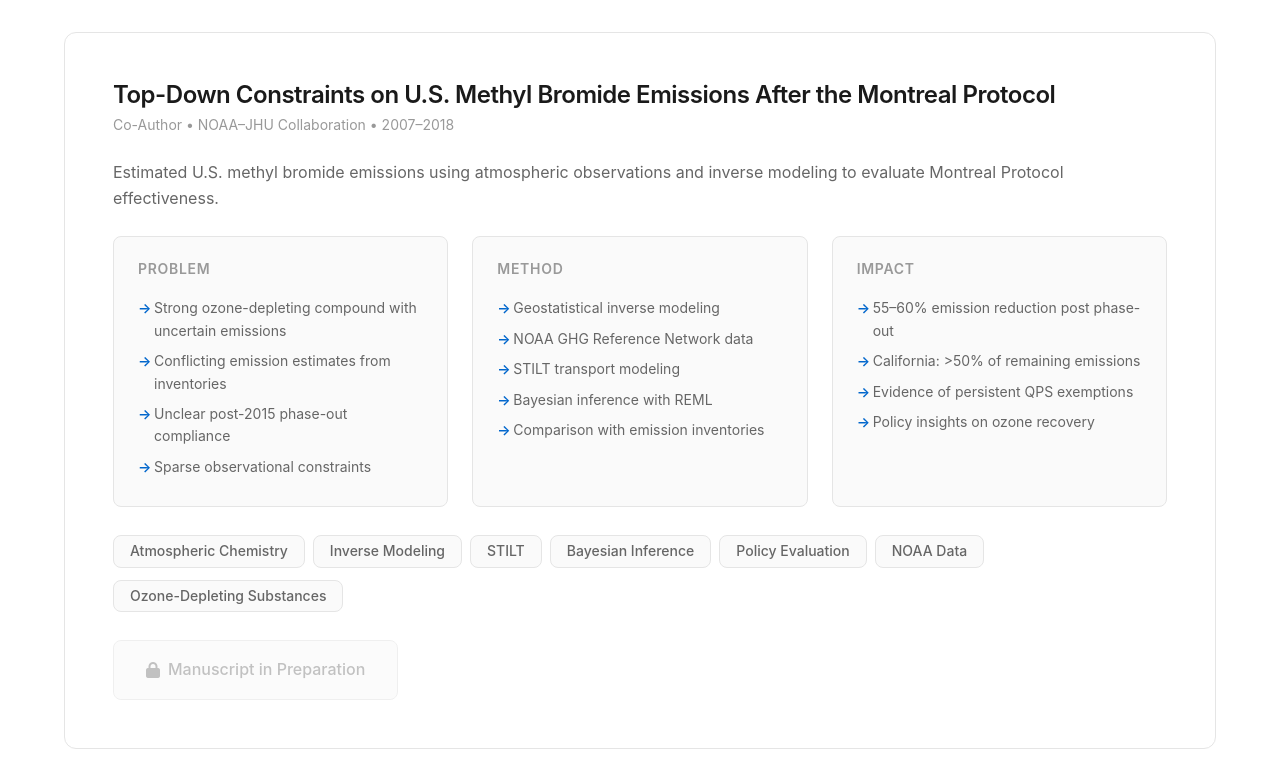
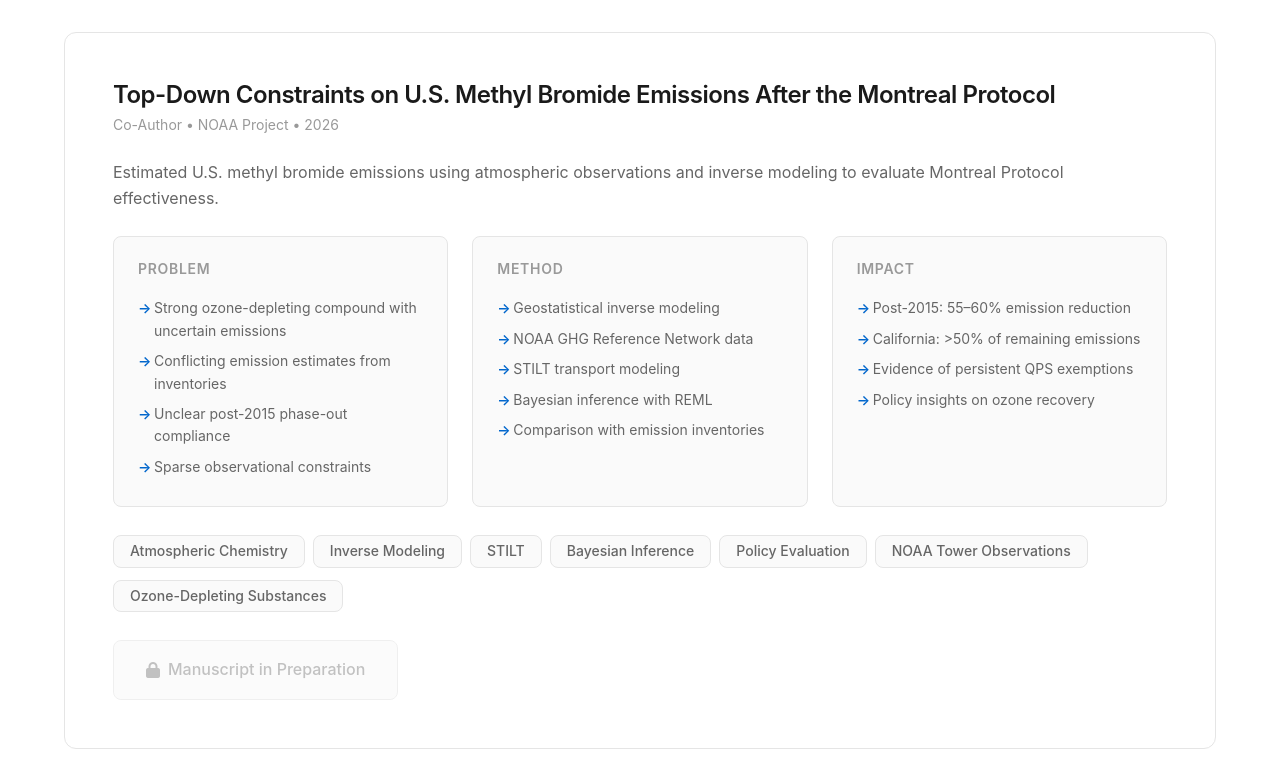
Before and after one commit to hanyumasonliu/hanyumasonliu.github.io, a plain HTML site: page research.html in a window 1280 px wide. Shown: the part 1275-2040 px from the top of the page. Drawn offline with Linux system fonts and the light colour scheme.

Commit message:
Update project metadata and impact statements

```diff
--- a/research.html
+++ b/research.html
@@ -199,7 +199,7 @@
         <div class="project-header">
           <div>
             <h3 class="project-title">Quantifying Alaska Methane Fluxes via Geostatistical Inverse Modeling</h3>
-            <div class="project-meta">First Author • NASA ABoVE Project • 2025</div>
+            <div class="project-meta">First Author • NASA ABoVE Project • 2026</div>
           </div>
         </div>
 
@@ -263,7 +263,7 @@
         <div class="project-header">
           <div>
             <h3 class="project-title">Top-Down Constraints on U.S. Methyl Bromide Emissions After the Montreal Protocol</h3>
-            <div class="project-meta">Co-Author • NOAA–JHU Collaboration • 2007–2018</div>
+            <div class="project-meta">Co-Author • NOAA Project • 2026</div>
           </div>
         </div>
 
@@ -297,7 +297,7 @@
           <div class="project-box">
             <h4>Impact</h4>
             <ul>
-              <li>55–60% emission reduction post phase-out</li>
+              <li>Post-2015: 55–60% emission reduction</li>
               <li>California: &gt;50% of remaining emissions</li>
               <li>Evidence of persistent QPS exemptions</li>
               <li>Policy insights on ozone recovery</li>
@@ -311,7 +311,7 @@
           <span class="tag">STILT</span>
           <span class="tag">Bayesian Inference</span>
           <span class="tag">Policy Evaluation</span>
-          <span class="tag">NOAA Data</span>
+          <span class="tag">NOAA Tower Observations</span>
           <span class="tag">Ozone-Depleting Substances</span>
         </div>
 
```
